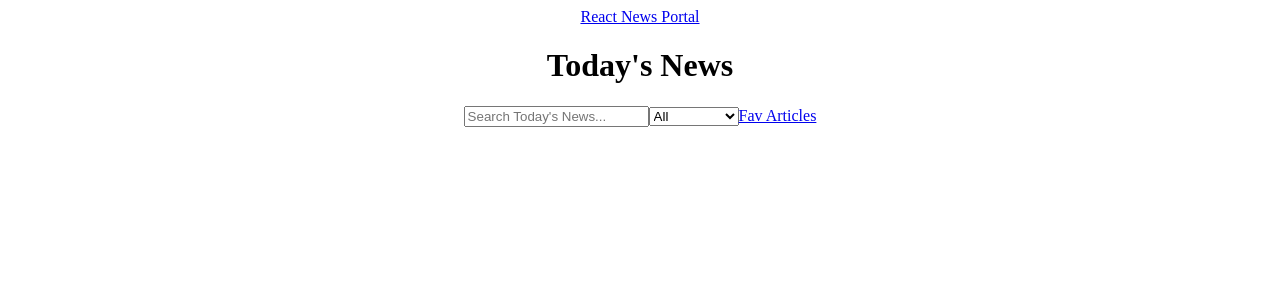
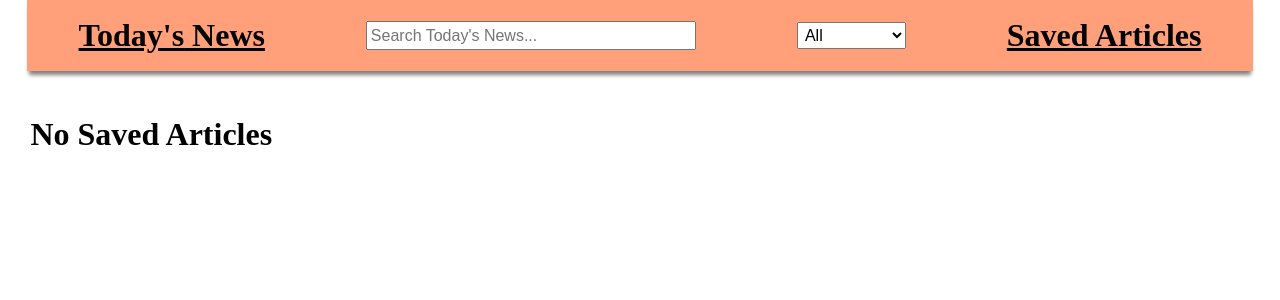
Before and after one commit to ShivamT16/react-news-app, a React (Create React App) app: page /news/favourites in a window 1280 px wide. Shown: the top 300 px of the page. Built offline with nearby package versions, Linux system fonts and the light colour scheme.

Commit message:
completion commit

```diff
--- a/src/App.css
+++ b/src/App.css
@@ -1,8 +1,28 @@
 .App {
   text-align: center;
-  margin: 0rem 1.2rem;
+  margin: -.5rem 1.2rem 0rem;
 }
 .navbar{
-  /* display: flex; */
-  justify-content: space-between;
+  display: flex;
+  flex-wrap: wrap;
+  background-color: lightsalmon;
+  justify-content: space-around;
+  align-items: center;
+  border: 1px solid transparent;
+  box-shadow: 0 6px 4px -2px grey
 }
+.input{
+  width: 20rem;
+  padding: .2rem;
+  font-size: 1rem;
+}
+.category-input{
+  font-size: 1rem;
+  padding: .2rem;
+}
+.nav-link{
+  font-size: 2rem;
+  margin: 1rem 0rem;
+  font-weight: bold;
+  color: black;
+}
--- a/src/App.js
+++ b/src/App.js
@@ -2,7 +2,7 @@ import React from 'react';
 import './App.css';
 import { TopNews } from './features/TopNews';
 import { NavigationBar } from './NavigationBar';
-import { Link, Route, BrowserRouter as Router, Routes } from 'react-router-dom';
+import { Route, BrowserRouter as Router, Routes } from 'react-router-dom';
 import { NewsDetail } from './features/NewsDetail';
 import { Favourites } from './features/Favourites';
 
@@ -12,7 +12,7 @@ function App() {
     <div className="App">
 
      <Router>
-     <Link to="/">React News Portal</Link>
+
      <NavigationBar />
 
      <Routes>
--- a/src/NavigationBar.js
+++ b/src/NavigationBar.js
@@ -17,11 +17,12 @@ export const NavigationBar = () => {
 
     return(
         <div className="navbar">
-        <h1> {categoryFilter === "All" ? "Today's" : categoryFilter} News</h1>
 
-        <input type="text" onChange={handleSearch} placeholder={`Search ${categoryFilter === "All" ? "Today's" : categoryFilter} News...`} />
+        <Link className="nav-link" to="/" > {categoryFilter === "All" ? "Today's" : categoryFilter} News</Link>
 
-            <select onChange={handleChange}>
+        <input className="input" type="text" onChange={handleSearch} placeholder={`Search ${categoryFilter === "All" ? "Today's" : categoryFilter} News...`} />
+
+            <select className="category-input" onChange={handleChange}>
                 <option>All</option>
                 <option>National</option>
                 <option>Business</option>
@@ -29,7 +30,7 @@ export const NavigationBar = () => {
                 <option>Health</option>
                 <option>Sports</option>
             </select>
-        <Link to="/news/favourites" >Fav Articles</Link>
+        <Link className="nav-link" to="/news/favourites" >Saved Articles</Link>
 
         </div>
     )
--- a/src/features/Favourites.js
+++ b/src/features/Favourites.js
@@ -8,25 +8,28 @@ export const Favourites = () => {
     const favourites = useSelector((state) => state.news.favourites )
 
     return(
+
         <div className="main">
-            {
+
+            { favourites.length > 0 ?
         favourites.map((article) => {
 
-        const {source, title, urlToImage} = article;
+        const {source, title, urlToImage, description} = article;
 
-         return(
+        return(
+
         <div key={source.id} className="news-main">
 
-        <Link to={`/news/article/${source.id}`} >
+        <Link to={`/news/article/${source.id}`} className="link" >
             <p className="main-title"> {title} </p>
             <img src={urlToImage} alt={title} className="news-image" />
             <p> {source.name} </p>
+            <p> {description} </p>
         </Link>
 
         <button onClick={() => dispatch(removeFavourite(source.id))} >Unsave</button>
-
         </div>
-        ) } ) }
+        ) } ) : <h1>No Saved Articles </h1> }
         </div>
     )
 }
--- a/src/features/NewsDetail.js
+++ b/src/features/NewsDetail.js
@@ -1,20 +1,24 @@
 import { useSelector } from "react-redux"
 import { Link, useParams } from "react-router-dom"
+import "./newsDetail.css"
 
 export const NewsDetail = () => {
     const {id} = useParams()
     const topNews = useSelector((state) => state.news.news)
+
     return(
-        <div>
+        <div className="detail-main">
 
         {
-        topNews.filter(({source}) => source.id === id).map(({source, author, title, description, url, urlToImage, content, publishedAt, category}) =>
+        topNews.filter(({source}) => source.id === id).map(({source, author, title, description, url, urlToImage, content }) =>
         <div key={source.id} >
-            <p className="main-title"> {title} </p>
-            <p> {source.name} | {author} </p>
-            <img src={urlToImage} alt={title} className="news-image" />
+            <h2> {title} </h2>
+            <h3> By- {author} </h3>
+            <img src={urlToImage} alt={title} />
             <p> {description}{content} </p>
-            <Link to={url} target="_blank" > Click to read full article </Link>
+
+            <Link className="detail-link" to={url} target="_blank" > Click to read full article </Link>
+            <Link className="detail-link" to="/" >Return to Home</Link>
         </div>
         )}
 
--- a/src/features/TopNews.js
+++ b/src/features/TopNews.js
@@ -11,6 +11,8 @@ export const TopNews = () => {
     const categoryFilter = useSelector((state) => state.news.filterByCategory)
     const searchFilter = useSelector((state) => state.news.searchFilter)
     const favourites = useSelector((state) => state.news.favourites )
+    const status = useSelector((state) => state.news.status)
+    const error = useSelector((state) => state.news.error )
     const [page, setPage] = useState(1)
 
     useEffect(() => {
@@ -28,29 +30,41 @@ export const TopNews = () => {
     const newsBySearch = [...newsByCategory].filter(({title}) => title.toLowerCase().includes(searchFilter.toLowerCase()))
 
     return(
-        <div className="main">
-        {
+        <div>
+
+        <div className="main" >
+
+        {status === 'loading' && <h1>Loading...</h1> }
+        {error && <h1>Error: {error}</h1> }
+
+        { newsBySearch.length > 0 ?
         newsBySearch.slice(page * 6 -6 , page * 6).map((article) => {
           const {source, title, urlToImage, description } = article;
 
          return(
         <div key={source.id} className="news-main">
 
-        <Link to={`/news/article/${source.id}`} >
+        <Link to={`/news/article/${source.id}`} className="link" >
             <p className="main-title"> {title} </p>
             <img src={urlToImage} alt={title} className="news-image" />
             <p> {source.name} </p>
             <p> {description} </p>
         </Link>
 
-        {favourites.find((news) => news.source.id === source.id) ? <button onClick={() => dispatch(removeFavourite(source.id))} >Unsave</button> : <button onClick={() => dispatch(setFavourites(article))} >Save</button> }
+        {favourites.find((news) => news.source.id === source.id) ? <button onClick={() => dispatch(removeFavourite(source.id))} >Unsave</button> : <button onClick={() => dispatch(setFavourites(article))} >Save Article</button> }
+        </div>
+
+        )}) : <h1>| No Article Found</h1>}
 
         </div>
-        ) } ) }
+
+        { page > 1 && <span className="pagination" onClick={() => setPage(page - 1)} >◀️</span>}
 
         { newsBySearch.length > 0 && [...Array(Math.floor(newsBySearch.length / 5))].map((_,i) =>
-        <span style={{border: "1px solid red", padding: "2px"}} onClick={() => handlePage(i + 1)} > {i + 1}  </span>
-        ) }
+        <span key={i} className={ page === i+1 ? "page_selected" : "pagination" } onClick={() => handlePage(i + 1)} > {i + 1}  </span>
+        )}
+
+        { page < Math.floor(newsBySearch.length / 5) && <span className="pagination" onClick={() => setPage(page + 1)} >▶️</span> }
 
         </div>
     )
--- /dev/null
+++ b/src/features/newsDetail.css
@@ -0,0 +1,21 @@
+.detail-main{
+    text-align: left;
+    padding: 0rem 4rem 1rem;
+}
+.detail-main img {
+    width: 100%;
+}
+.detail-main p{
+    font-size: large;
+}
+.detail-link{
+    text-decoration: none;
+    font-size: 1.2rem;
+    font-weight: 600;
+    border: 1px solid black;
+    background-color: lightsalmon;;
+    color: black;
+    border-radius: 2rem;
+    padding: .4rem .8rem;
+    margin: 0rem 0.4rem
+}
--- a/src/features/newsSlice.js
+++ b/src/features/newsSlice.js
@@ -4,7 +4,7 @@ import axios from "axios";
 export const fetchTopNews = createAsyncThunk(
     'news/fetchTopNews',
     async () => {
-        const response = await axios.get("https://1bdb1be7-8673-4047-9006-ba4e6ff347d9-00-v5zrisg770gu.spock.replit.dev/news",)
+        const response = await axios.get("https://news-article-api-gilt.vercel.app/news",)
         return response.data;
     }
 )
--- a/src/features/topNews.css
+++ b/src/features/topNews.css
@@ -2,6 +2,12 @@
     display: flex;
     flex-wrap: wrap;
     gap: 1rem;
+    margin: 1.5rem 0.2rem 1rem;
+}
+.link{
+    text-decoration: none;
+    color: black;
+    position: relative;
 }
 .news-main{
     border: 1px solid black;
@@ -9,24 +15,44 @@
     text-align: left;
     display: flex;
     flex-direction: column;
-    /* justify-content: space-around; */
     width: 25rem;
-    /* height: 22rem; */
     padding: 0rem 0.5rem;
 }
+.news-main:hover{
+    box-shadow: 0px 5px 10px grey ;
+}
+.news-main button{
+    border: 1.5px solid black;
+    padding: .2rem .4rem;
+    position: absolute;
+    margin: 4rem 0rem 0rem 19.4rem;
+    cursor: pointer;
+}
 .main-title{
-    /* border: 1px solid blue; */
     font-size: large;
     font-weight: 800;
     height: 4rem;
 }
 .news-image{
-    /* border: 1px solid red; */
     border-radius: 1rem;
-    height: 12rem;
+    height: 14rem;
     margin: -0.5rem 0rem;
 }
-Link{
-    text-decoration: none;
-    color: black;
+.pagination{
+    border: 1px solid black;
+    padding: 5px;
+    font-size: larger;
+    margin: 0px 5px;
+    cursor: pointer;
 }
+.pagination:hover{
+    background-color: whitesmoke;
+}
+.page_selected{
+    border: 1px solid black;
+    padding: 5px;
+    font-size: larger;
+    margin: 0px 5px;
+    cursor: pointer;
+    background-color: lightgrey;
+}
```
